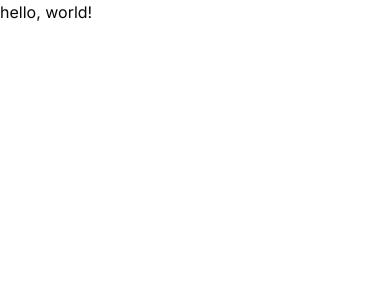
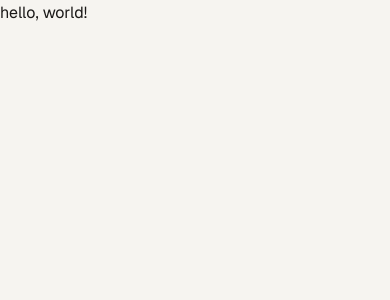
Before and after one commit to danielluis07/sofia-kael-v2, a Next.js app: page / in a window 390 px wide. Shown: the top 300 px of the page. Built offline with nearby package versions, Linux system fonts and the light colour scheme.

Commit message:
Refactor design tokens and update font imports for improved styling consistency

```diff
--- a/app/globals.css
+++ b/app/globals.css
@@ -2,132 +2,230 @@
 @import "tw-animate-css";
 @import "shadcn/tailwind.css";
 
+/*
+ * Light theme only (DESIGN.md §2). The `dark` variant is pinned to a `.dark`
+ * class that is never set, so shadcn's `dark:` utilities never match. Removing
+ * this line would make Tailwind fall back to `prefers-color-scheme`.
+ */
 @custom-variant dark (&:is(.dark *));
 
 @theme inline {
+  /* Brand palette — DESIGN.md §2 */
+  --color-paper: var(--paper);
+  --color-paper-2: var(--paper-2);
+  --color-surface: var(--surface);
+  --color-ink: var(--ink);
+  --color-ink-soft: var(--ink-soft);
+  --color-rule: var(--rule);
+  --color-oxblood: var(--oxblood);
+  --color-oxblood-deep: var(--oxblood-deep);
+  --color-oxblood-tint: var(--oxblood-tint);
+  --color-porcelain: var(--porcelain);
+  --color-porcelain-cut: var(--porcelain-cut);
+
+  /* shadcn semantic tokens */
   --color-background: var(--background);
   --color-foreground: var(--foreground);
-  --font-sans: var(--font-sans);
-  --font-mono: var(--font-geist-mono);
-  --font-heading: var(--font-sans);
+  --color-card: var(--card);
+  --color-card-foreground: var(--card-foreground);
+  --color-popover: var(--popover);
+  --color-popover-foreground: var(--popover-foreground);
+  --color-primary: var(--primary);
+  --color-primary-foreground: var(--primary-foreground);
+  --color-secondary: var(--secondary);
+  --color-secondary-foreground: var(--secondary-foreground);
+  --color-muted: var(--muted);
+  --color-muted-foreground: var(--muted-foreground);
+  --color-accent: var(--accent);
+  --color-accent-foreground: var(--accent-foreground);
+  --color-destructive: var(--destructive);
+  --color-border: var(--border);
+  --color-input: var(--input);
+  --color-ring: var(--ring);
+  --color-chart-1: var(--chart-1);
+  --color-chart-2: var(--chart-2);
+  --color-chart-3: var(--chart-3);
+  --color-chart-4: var(--chart-4);
+  --color-chart-5: var(--chart-5);
+  --color-sidebar: var(--sidebar);
+  --color-sidebar-foreground: var(--sidebar-foreground);
+  --color-sidebar-primary: var(--sidebar-primary);
+  --color-sidebar-primary-foreground: var(--sidebar-primary-foreground);
+  --color-sidebar-accent: var(--sidebar-accent);
+  --color-sidebar-accent-foreground: var(--sidebar-accent-foreground);
+  --color-sidebar-border: var(--sidebar-border);
   --color-sidebar-ring: var(--sidebar-ring);
-  --color-sidebar-border: var(--sidebar-border);
-  --color-sidebar-accent-foreground: var(--sidebar-accent-foreground);
-  --color-sidebar-accent: var(--sidebar-accent);
-  --color-sidebar-primary-foreground: var(--sidebar-primary-foreground);
-  --color-sidebar-primary: var(--sidebar-primary);
-  --color-sidebar-foreground: var(--sidebar-foreground);
-  --color-sidebar: var(--sidebar);
-  --color-chart-5: var(--chart-5);
-  --color-chart-4: var(--chart-4);
-  --color-chart-3: var(--chart-3);
-  --color-chart-2: var(--chart-2);
-  --color-chart-1: var(--chart-1);
-  --color-ring: var(--ring);
-  --color-input: var(--input);
-  --color-border: var(--border);
-  --color-destructive: var(--destructive);
-  --color-accent-foreground: var(--accent-foreground);
-  --color-accent: var(--accent);
-  --color-muted-foreground: var(--muted-foreground);
-  --color-muted: var(--muted);
-  --color-secondary-foreground: var(--secondary-foreground);
-  --color-secondary: var(--secondary);
-  --color-primary-foreground: var(--primary-foreground);
-  --color-primary: var(--primary);
-  --color-popover-foreground: var(--popover-foreground);
-  --color-popover: var(--popover);
-  --color-card-foreground: var(--card-foreground);
-  --color-card: var(--card);
-  --radius-sm: calc(var(--radius) * 0.6);
-  --radius-md: calc(var(--radius) * 0.8);
+
+  /* Typography — DESIGN.md §3 */
+  --font-serif: var(--font-instrument-serif), Georgia, "Times New Roman", serif;
+  --font-sans: var(--font-geist-sans), ui-sans-serif, system-ui, sans-serif;
+  --font-mono: var(--font-geist-mono), ui-monospace, "SFMono-Regular", monospace;
+  --font-heading: var(--font-instrument-serif), Georgia, "Times New Roman", serif;
+
+  --text-display-xl: clamp(3.5rem, 8vw, 8rem);
+  --text-display-xl--line-height: 0.95;
+  --text-display-xl--letter-spacing: -0.015em;
+  --text-display-l: clamp(2.5rem, 5.5vw, 5rem);
+  --text-display-l--line-height: 1;
+  --text-display-l--letter-spacing: -0.015em;
+  --text-display-m: clamp(2rem, 3.5vw, 2.75rem);
+  --text-display-m--line-height: 1.05;
+  --text-display-m--letter-spacing: -0.01em;
+  --text-body-l: 1.1875rem;
+  --text-body-l--line-height: 1.6;
+  --text-body: 1rem;
+  --text-body--line-height: 1.65;
+  --text-body-s: 0.875rem;
+  --text-body-s--line-height: 1.55;
+  --text-label: 0.6875rem;
+  --text-label--line-height: 1.3;
+  --text-label--letter-spacing: 0.12em;
+  --text-latin: 0.8125rem;
+  --text-latin--line-height: 1.3;
+
+  /* Layout — DESIGN.md §4 */
+  --container-content: 80rem;
+
+  /* Shape — DESIGN.md §5: surfaces are sharp; pills use `rounded-full` */
+  --radius-sm: var(--radius);
+  --radius-md: var(--radius);
   --radius-lg: var(--radius);
-  --radius-xl: calc(var(--radius) * 1.4);
-  --radius-2xl: calc(var(--radius) * 1.8);
-  --radius-3xl: calc(var(--radius) * 2.2);
-  --radius-4xl: calc(var(--radius) * 2.6);
+  --radius-xl: var(--radius);
+  --radius-2xl: var(--radius);
+  --radius-3xl: var(--radius);
+  --radius-4xl: var(--radius);
+
+  /* Motion — DESIGN.md §7 */
+  --ease-out: var(--ease-out-soft);
+  --ease-in-out: var(--ease-in-out-soft);
 }
 
 :root {
-  --background: oklch(1 0 0);
-  --foreground: oklch(0.145 0 0);
-  --card: oklch(1 0 0);
-  --card-foreground: oklch(0.145 0 0);
-  --popover: oklch(1 0 0);
-  --popover-foreground: oklch(0.145 0 0);
-  --primary: oklch(0.205 0 0);
-  --primary-foreground: oklch(0.985 0 0);
-  --secondary: oklch(0.97 0 0);
-  --secondary-foreground: oklch(0.205 0 0);
-  --muted: oklch(0.97 0 0);
-  --muted-foreground: oklch(0.556 0 0);
-  --accent: oklch(0.97 0 0);
-  --accent-foreground: oklch(0.205 0 0);
-  --destructive: oklch(0.577 0.245 27.325);
-  --border: oklch(0.922 0 0);
-  --input: oklch(0.922 0 0);
-  --ring: oklch(0.708 0 0);
-  --chart-1: oklch(0.87 0 0);
-  --chart-2: oklch(0.556 0 0);
-  --chart-3: oklch(0.439 0 0);
-  --chart-4: oklch(0.371 0 0);
-  --chart-5: oklch(0.269 0 0);
-  --radius: 0.625rem;
-  --sidebar: oklch(0.985 0 0);
-  --sidebar-foreground: oklch(0.145 0 0);
-  --sidebar-primary: oklch(0.205 0 0);
-  --sidebar-primary-foreground: oklch(0.985 0 0);
-  --sidebar-accent: oklch(0.97 0 0);
-  --sidebar-accent-foreground: oklch(0.205 0 0);
-  --sidebar-border: oklch(0.922 0 0);
-  --sidebar-ring: oklch(0.708 0 0);
+  color-scheme: light;
+
+  /* Brand palette */
+  --paper: #f6f4f0;
+  --paper-2: #ece8e1;
+  --surface: #ffffff;
+  --ink: #1b1918;
+  --ink-soft: #5d5752;
+  --rule: #d6d0c7;
+  --oxblood: #6e1f24;
+  --oxblood-deep: #56171b;
+  --oxblood-tint: #f0e2e0;
+
+  /* Brain Explorer materials */
+  --porcelain: #efebe4;
+  --porcelain-cut: #b9afa3;
+
+  /* shadcn semantic tokens mapped onto the palette */
+  --background: var(--paper);
+  --foreground: var(--ink);
+  --card: var(--surface);
+  --card-foreground: var(--ink);
+  --popover: var(--surface);
+  --popover-foreground: var(--ink);
+  --primary: var(--oxblood);
+  --primary-foreground: var(--paper);
+  --secondary: var(--paper-2);
+  --secondary-foreground: var(--ink);
+  --muted: var(--paper-2);
+  --muted-foreground: var(--ink-soft);
+  --accent: var(--oxblood-tint);
+  --accent-foreground: var(--oxblood);
+  --destructive: var(--oxblood);
+  --border: var(--rule);
+  --input: var(--rule);
+  --ring: var(--oxblood);
+  --chart-1: var(--oxblood);
+  --chart-2: var(--ink);
+  --chart-3: var(--ink-soft);
+  --chart-4: var(--porcelain-cut);
+  --chart-5: var(--rule);
+  --sidebar: var(--paper);
+  --sidebar-foreground: var(--ink);
+  --sidebar-primary: var(--oxblood);
+  --sidebar-primary-foreground: var(--paper);
+  --sidebar-accent: var(--paper-2);
+  --sidebar-accent-foreground: var(--ink);
+  --sidebar-border: var(--rule);
+  --sidebar-ring: var(--oxblood);
+
+  --radius: 0;
+
+  /* Motion */
+  --ease-out-soft: cubic-bezier(0.2, 0.7, 0.2, 1);
+  --ease-in-out-soft: cubic-bezier(0.65, 0, 0.35, 1);
+  --dur-fast: 200ms;
+  --dur-base: 400ms;
+  --dur-slow: 700ms;
+  --dur-camera: 900ms;
+
+  /* Layout */
+  --gutter: clamp(16px, 4vw, 56px);
+  --section-y: clamp(96px, 12vw, 192px);
 }
 
-.dark {
-  --background: oklch(0.145 0 0);
-  --foreground: oklch(0.985 0 0);
-  --card: oklch(0.205 0 0);
-  --card-foreground: oklch(0.985 0 0);
-  --popover: oklch(0.205 0 0);
-  --popover-foreground: oklch(0.985 0 0);
-  --primary: oklch(0.922 0 0);
-  --primary-foreground: oklch(0.205 0 0);
-  --secondary: oklch(0.269 0 0);
-  --secondary-foreground: oklch(0.985 0 0);
-  --muted: oklch(0.269 0 0);
-  --muted-foreground: oklch(0.708 0 0);
-  --accent: oklch(0.269 0 0);
-  --accent-foreground: oklch(0.985 0 0);
-  --destructive: oklch(0.704 0.191 22.216);
-  --border: oklch(1 0 0 / 10%);
-  --input: oklch(1 0 0 / 15%);
-  --ring: oklch(0.556 0 0);
-  --chart-1: oklch(0.87 0 0);
-  --chart-2: oklch(0.556 0 0);
-  --chart-3: oklch(0.439 0 0);
-  --chart-4: oklch(0.371 0 0);
-  --chart-5: oklch(0.269 0 0);
-  --sidebar: oklch(0.205 0 0);
-  --sidebar-foreground: oklch(0.985 0 0);
-  --sidebar-primary: oklch(0.488 0.243 264.376);
-  --sidebar-primary-foreground: oklch(0.985 0 0);
-  --sidebar-accent: oklch(0.269 0 0);
-  --sidebar-accent-foreground: oklch(0.985 0 0);
-  --sidebar-border: oklch(1 0 0 / 10%);
-  --sidebar-ring: oklch(0.556 0 0);
+/* Layout helpers — DESIGN.md §4 */
+@utility gutter {
+  padding-inline: var(--gutter);
+}
+
+@utility section-y {
+  padding-block: var(--section-y);
+}
+
+/* Mono type roles — DESIGN.md §3 */
+@utility label {
+  font-family: var(--font-mono);
+  font-size: var(--text-label);
+  line-height: var(--text-label--line-height);
+  letter-spacing: var(--text-label--letter-spacing);
+  text-transform: uppercase;
+}
+
+@utility latin {
+  font-family: var(--font-mono);
+  font-size: var(--text-latin);
+  line-height: var(--text-latin--line-height);
+  font-style: italic;
 }
 
 @layer base {
   * {
-    @apply border-border outline-ring/50;
-  }
-  body {
-    @apply bg-background text-foreground;
-  }
-  button:not(:disabled), [role="button"]:not(:disabled) {
-    cursor: pointer;
+    @apply border-border;
   }
   html {
     @apply font-sans;
   }
+  body {
+    @apply bg-background text-foreground text-body;
+  }
+  h1,
+  h2,
+  h3 {
+    text-wrap: balance;
+  }
+  ::selection {
+    background: var(--oxblood-tint);
+    color: var(--oxblood);
+  }
+  :focus-visible {
+    outline: 2px solid var(--oxblood);
+    outline-offset: 3px;
+  }
+  button:not(:disabled),
+  [role="button"]:not(:disabled) {
+    cursor: pointer;
+  }
+  @media (prefers-reduced-motion: reduce) {
+    *,
+    *::before,
+    *::after {
+      animation-duration: 0.01ms !important;
+      animation-iteration-count: 1 !important;
+      transition-duration: 0.01ms !important;
+      scroll-behavior: auto !important;
+    }
+  }
 }
--- a/app/layout.tsx
+++ b/app/layout.tsx
@@ -1,7 +1,7 @@
 import type { Metadata } from "next";
 import "./globals.css";
 import { cn } from "@/lib/utils";
-import { geistMono, geistSans, inter } from "@/fonts";
+import { geistMono, geistSans, instrumentSerif } from "@/fonts";
 
 export const metadata: Metadata = {
   title: "Create Next App",
@@ -16,7 +16,7 @@ export default function RootLayout({ children }: LayoutProps<"/">) {
         "h-full antialiased font-sans",
         geistSans.variable,
         geistMono.variable,
-        inter.variable,
+        instrumentSerif.variable,
       )}>
       <body className="min-h-full flex flex-col">{children}</body>
     </html>
--- a/fonts/index.ts
+++ b/fonts/index.ts
@@ -1,13 +1,18 @@
-import { Geist, Geist_Mono, Inter } from "next/font/google";
+import { Geist, Geist_Mono, Instrument_Serif } from "next/font/google";
 
-export const inter = Inter({ subsets: ["latin"], variable: "--font-sans" });
+export const instrumentSerif = Instrument_Serif({
+  weight: "400",
+  style: ["normal", "italic"],
+  subsets: ["latin"],
+  variable: "--font-instrument-serif",
+});
 
 export const geistSans = Geist({
+  subsets: ["latin"],
   variable: "--font-geist-sans",
-  subsets: ["latin"],
 });
 
 export const geistMono = Geist_Mono({
+  subsets: ["latin"],
   variable: "--font-geist-mono",
-  subsets: ["latin"],
 });
```
Also changed, not shown: components/ui/button.tsx (+21 -18 lines), 1 other file (tests, documents, lock files or other folders).
